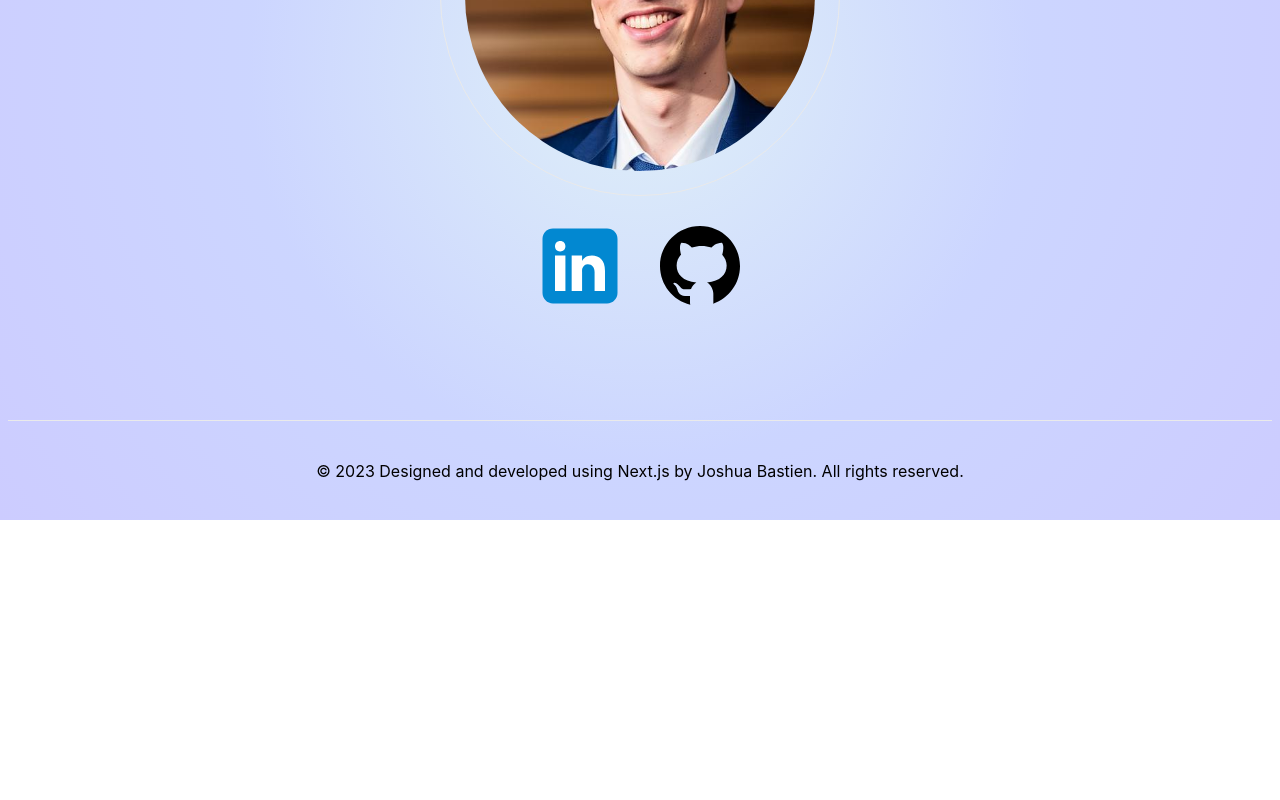
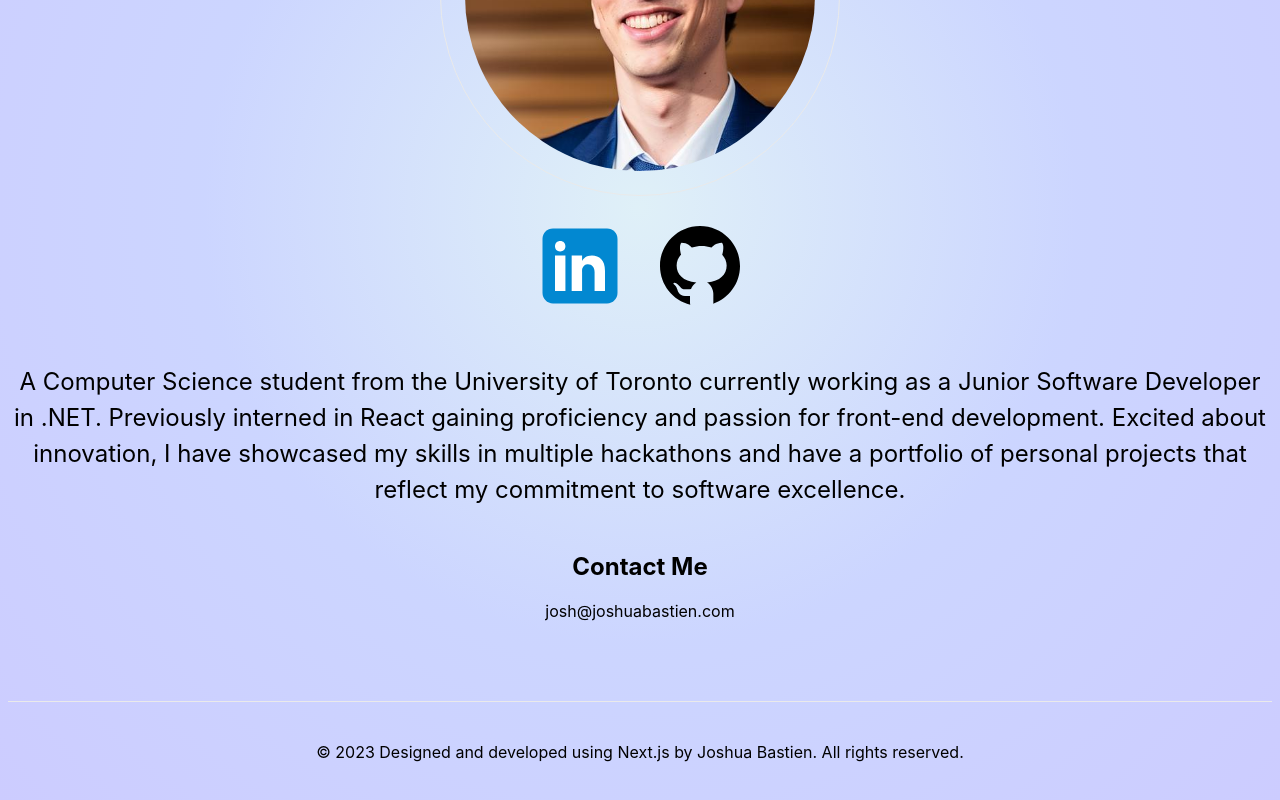
Before and after one commit to joshuabastien/personal-website, a Next.js app: page / in a window 1280 px wide. Shown: the part 386-1186 px from the top of the page. Before the commit the page ends 906 px from the top, so only its background shows below. Built offline with nearby package versions, Linux system fonts and the light colour scheme.

Commit message:
Fixed paragraph and contact

```diff
--- a/pages/index.js
+++ b/pages/index.js
@@ -66,6 +66,16 @@ export default function Home() {
           </a>
         </div>
 
+        <p className={styles.description}>
+        A Computer Science student from the University of Toronto currently working as a Junior Software Developer in .NET. Previously interned in React gaining proficiency and passion for front-end development. Excited about innovation, I have showcased my skills in multiple hackathons and have a portfolio of personal projects that reflect my commitment to software excellence.
+        </p>
+
+        <h2 className={styles.subheading}>Contact Me</h2>
+
+        <a href="mailto:josh@joshuabastien.com" target="_blank" rel="noopener noreferrer">
+          josh@joshuabastien.com
+        </a>
+
       </main>
 
       <footer>
```
